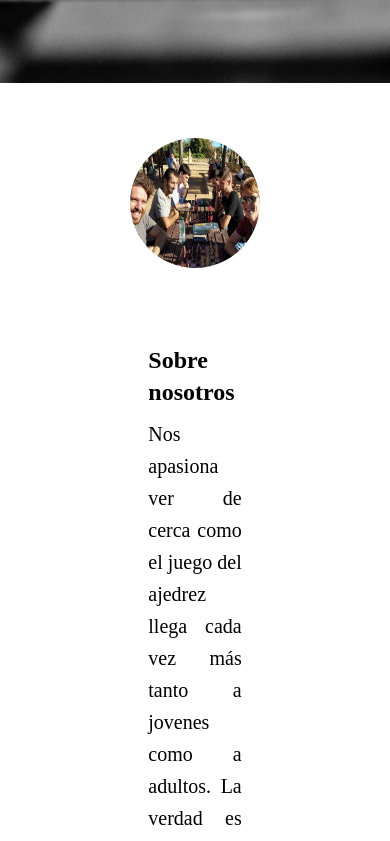
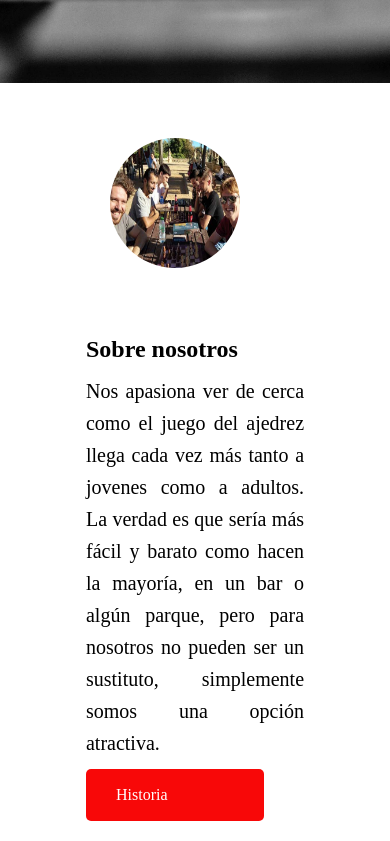
Before and after one commit to DannyVite/PF-vitefernandez, a plain HTML site: page index.html in a window 390 px wide. Shown: the part 761-1602 px from the top of the page. Drawn offline with Linux system fonts and the light colour scheme.

Commit message:
Cambios en el responsive, concretamente en la Home

```diff
--- a/styles.css
+++ b/styles.css
@@ -701,6 +701,12 @@ label {
     .servicios {
         display: flex;
         flex-direction: column;
+    }
+
+    .servicios__info {
+        display: flex;
+        flex-direction: column;
+        width: 70%;
 
     }
 
@@ -712,6 +718,8 @@ label {
     }
 
     .image {
+        display: flex;
+        flex-direction: column;
         width: 200px;
         height: 200px;
         border-radius: 200px;
@@ -768,13 +776,13 @@ label {
         /* layout aboutus */
 
         .aboutus {
-            max-width: 200px;
+            max-width: 250px;
             height: 880px;
             font-size: 20px;
         }
 
         .aboutus__descrip {
-            max-width: 350px;
+            max-width: 300px;
         }
 
 
```
